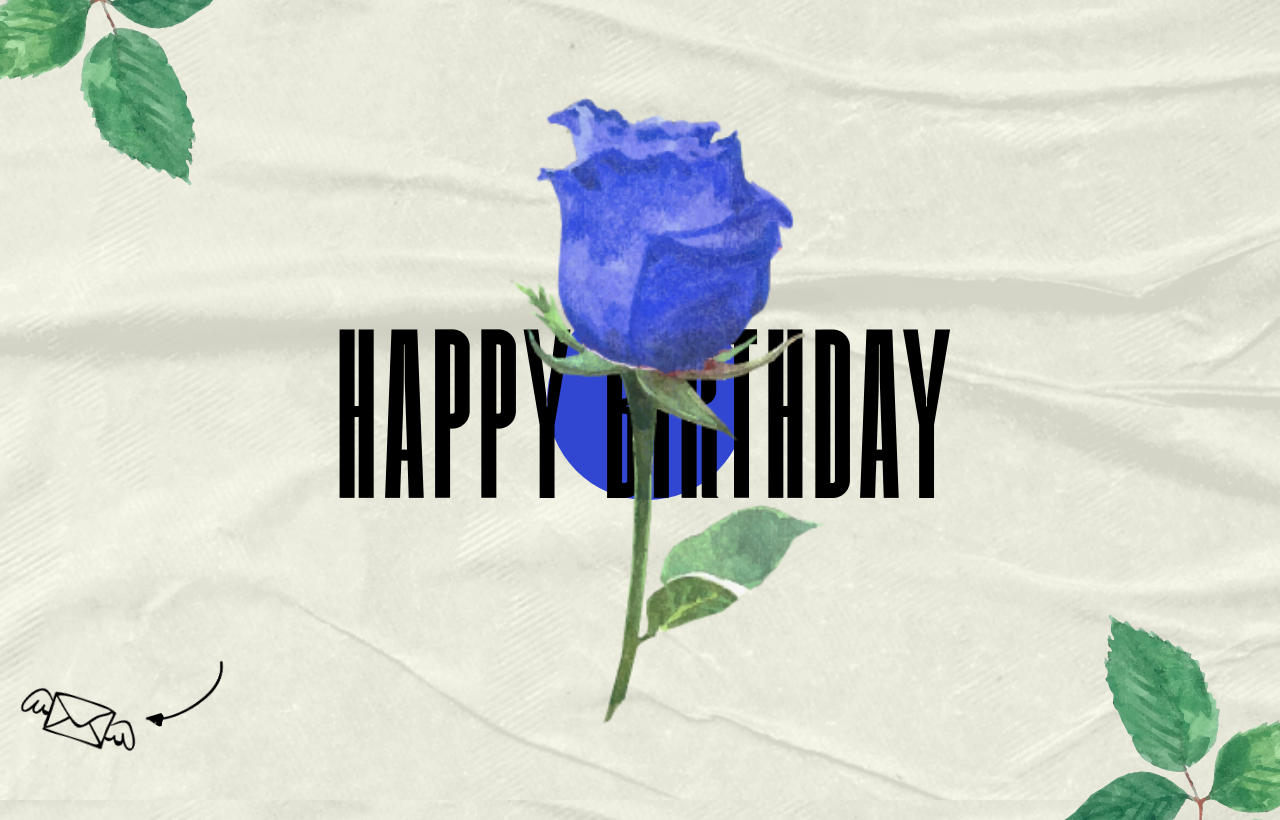
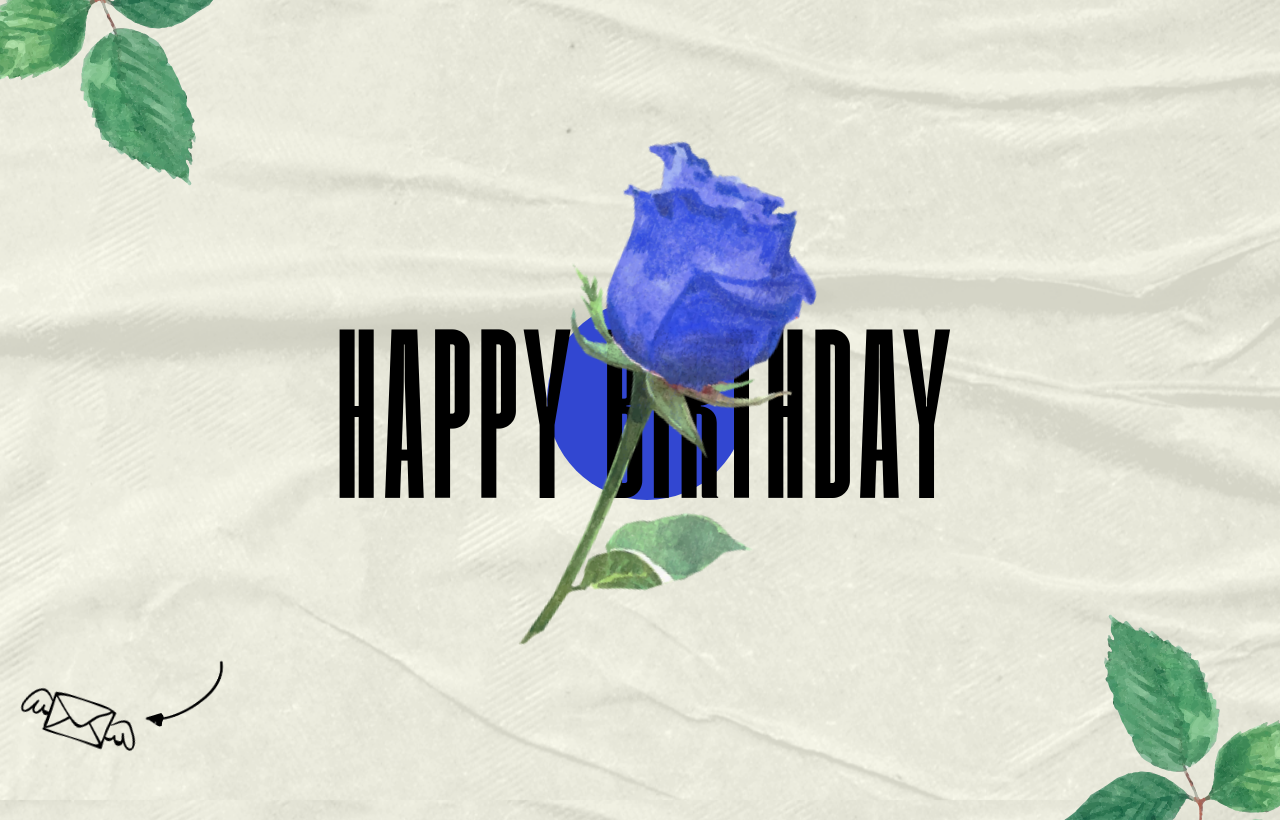
Before and after one commit to humaneediedofanxiety/scrambled-project, a website: page Screen 2/index.html in a window 1280 px wide. In both pictures the pointer is over the picture 647 px from the left and 400 px from the top of the page. Shown: the top 820 px of the page. Drawn offline with Linux system fonts and the light colour scheme.

Commit message:
Update styles.css

```diff
--- a/Screen 2/styles.css
+++ b/Screen 2/styles.css
@@ -83,6 +83,7 @@ h2 {
     height: 550px;
     user-select: none;
     z-index: 2;
+    transition: 200ms;
 }
 
 .grass {
@@ -171,7 +172,8 @@ h2 {
 }
 
 #rose:hover {
-   transform: scale(1.3);
+   transform: scale(1.1);
+    rotate: 20deg;
     transition: 200ms
 
 }
```
